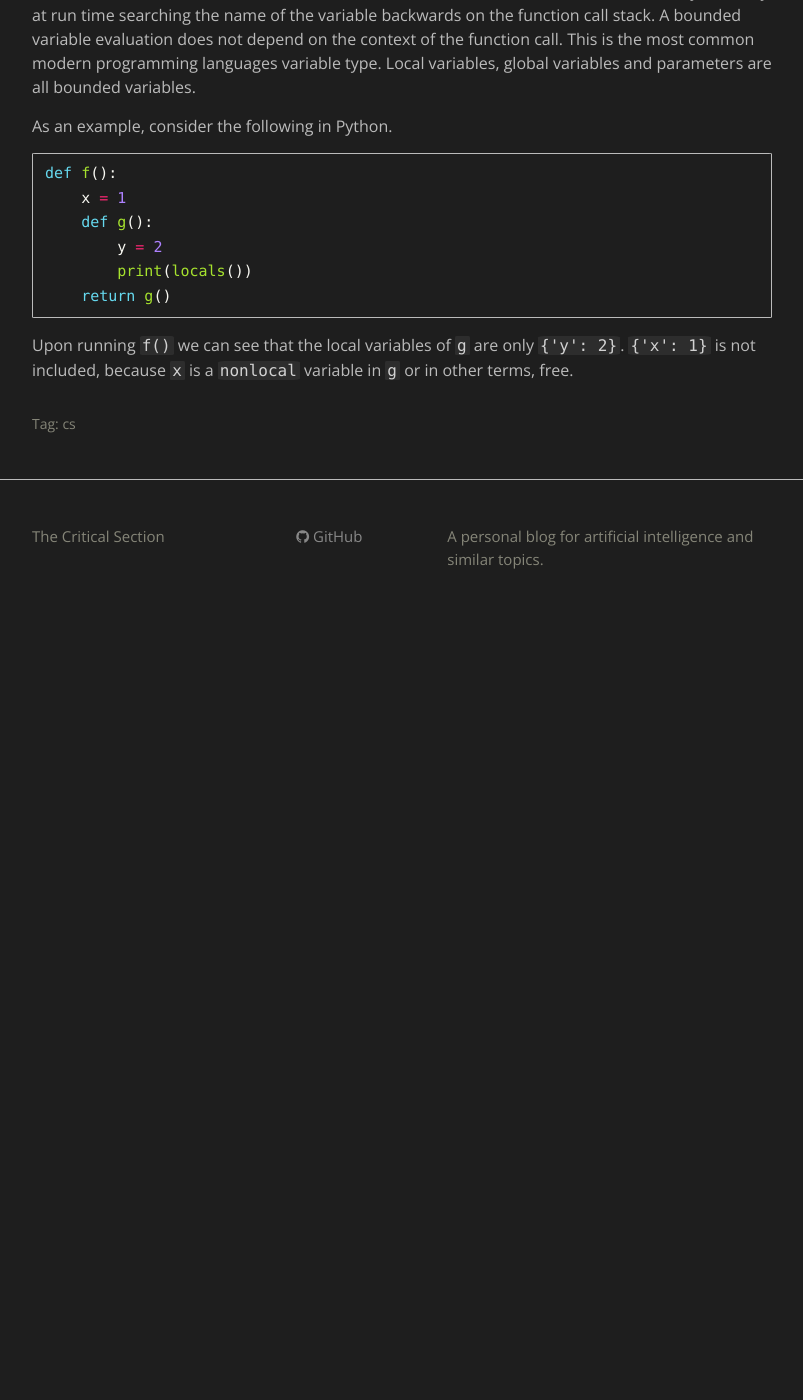
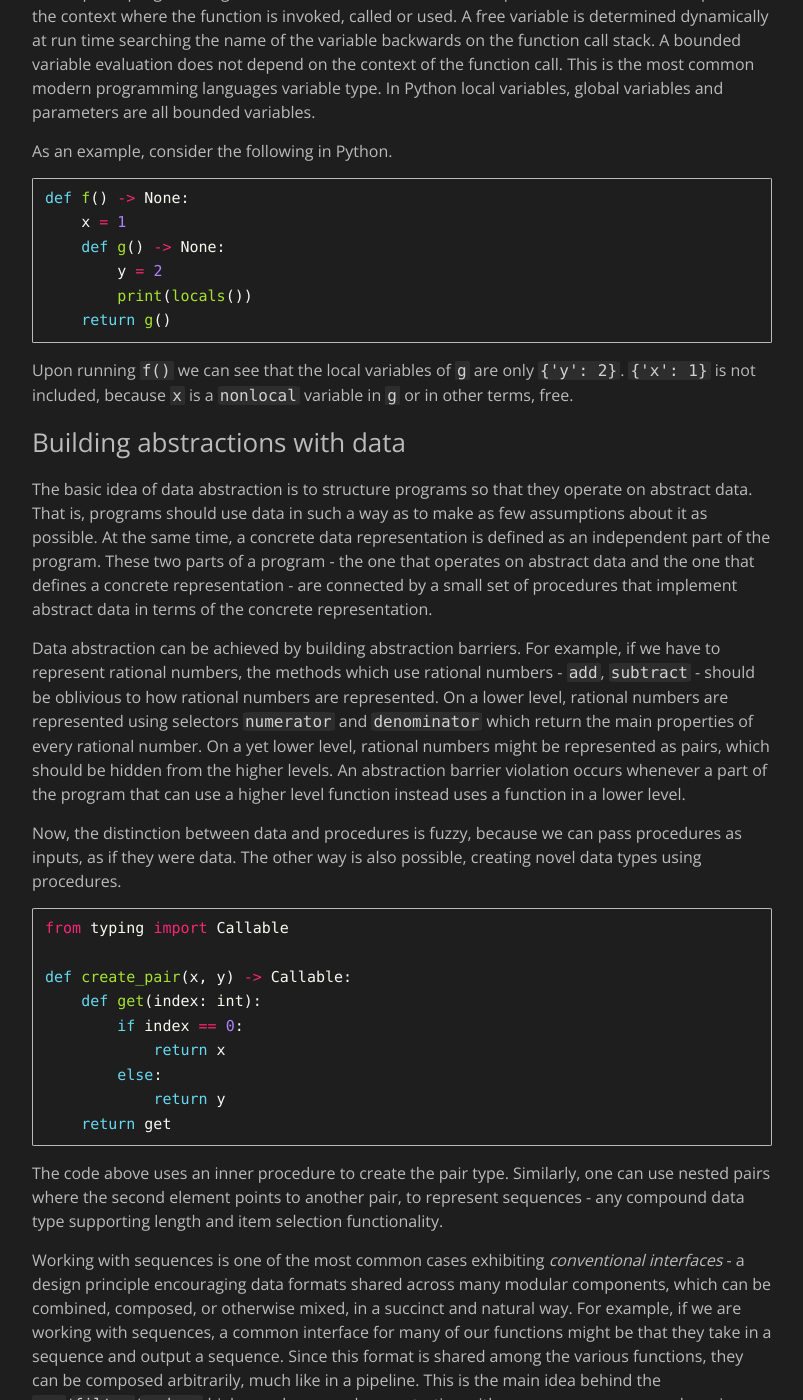
Before and after one commit to aceofgreens/aceofgreens.github.io, a Jekyll site: the page built from _posts/2022-07-08-structure_and_interpretation_of_computer_programs.md, in a window 1280 px wide and 1400 px high, scrolled down 2402 px. Shown: the whole window, without its empty margins (238-1041 px from the left). Built offline with Jekyll 4.4.1, drawn with Linux system fonts in a browser that asks for light colours; formulas are drawn with MathJax 3; before the commit the page ends 3032 px from its top, so only the background shows below that; some of the changed text lies outside the part shown.

Commit message:
update on sicp post

````diff
--- a/_posts/2022-07-08-structure_and_interpretation_of_computer_programs.md
+++ b/_posts/2022-07-08-structure_and_interpretation_of_computer_programs.md
@@ -20,7 +20,7 @@
 
 Central to composition is the ability to name objects, which greatly facilitates programming and is a handy tool in managing the complexity of programs. Naming is simply a mapping between names as keys, and objects as values. This association requires the interpreter to have an **environment** - a memory storing these mappings. Whenever an expression is evaluated, its variables are replaced with their values using the current name-to-value mapping.
 
-Along with naming, procedures are the basis of abstraction. They allow us to name a set of statements, possibly depending on any arguments, and execute them repeatedly. If a procedure does not have assignment statements, it can be evaluated easily using a substitution model, either a *normal order* (fully expand and then reduce) or *applicative order* (evaluate the arguments and then apply). Procedures with assignment statements cannot be handled using simple substitution and require the more powerful *environment* model.
+Along with naming, procedures are the basis of abstraction. They allow us to name a set of statements, possibly depending on any arguments, and execute them repeatedly. If a procedure does not have assignment statements, it can be evaluated easily using a substitution model, either *normal order* (fully expand and then reduce) or *applicative order* (evaluate the arguments and then apply). Procedures with assignment statements cannot be handled using simple substitution and require the more powerful *environment* model.
 
 *Higher order procedures* are those procedures that take in or output other procedures. Some use-cases are:
 - In mathematics, to implement partial application, composition, fixed point finders, root finders, iterative improvement solvers,
@@ -30,9 +30,10 @@
 We can implement currying in Python 3 as follows:
 ```python
 from inspect import signature
+from typing import Callable
 
 # An example function with 4 inputs
-def f(x1, x2, x3, x4):
+def f(x1: float, x2: float, x3: float, x4: float) -> float:
     if x4 != 0:
         return x1 * x2 + x3 / x4
     else:
@@ -42,7 +43,7 @@
 g = lambda w: (lambda x: (lambda y: (lambda z: f(w, x, y, z))))
 
 # Second better way that can accomodate variable number of arguments
-def curry(f):
+def curry(f: Callable):
     n_params = len(signature(f).parameters)
 
     def __curry(f, num_args, args):
@@ -59,22 +60,81 @@
 
 We can also define procedures within procedures. Inner procedures are useful because they can provide **functional abstraction**, where the details of how a function is implemented are suppressed, and the particular function itself can be replaced by any other function with the same overall behavior. In other words, inner procedures allow us to build abstractions that separate the way the procedure is used from the details of how the procedure is implemented, this being the backbone principle of modularity.
 
-Inner and outer procedures have a close resemblance to lambda calculus. Those variables appearing in the body of the procedure that can be consistently renamed without changing the procedure definition are called *bound* variables. Those which are not bound are *free*. The set of expressions for which a binding defines a name is called the *scope* of that name. As an example from lambda calculus, consider $(\lambda x. x)(\lambda y.yx)$. In the first expression $x$ is bound. In the second expression $y$ is bound and $x$ is free, since its value depends on the context. The scope of $x$ is the first lambda and does not extend to the second one.
+Inner and outer procedures have a close resemblance to lambda calculus. Those variables appearing in the body of the procedure that can be consistently renamed without changing the procedure definition are called *bound* variables. Those which are not bound are *free*. The set of expressions for which a binding defines a name is called the *scope* of that name. As an example from the lambda calculus, consider $(\lambda x. x)(\lambda y.yx)$. In the first expression $x$ is bound. In the second expression $y$ is bound and $x$ is free, since its value depends on the context. The scope of $x$ is the first lambda and does not extend to the second one.
 
-In computer programming, a free variable is a variable in some procedure whose value depends on the context where the function is invoked, called or used. A free variable is determined dynamically at run time searching the name of the variable backwards on the function call stack. A bounded variable evaluation does not depend on the context of the function call. This is the most common modern programming languages variable type. Local variables, global variables and parameters are all bounded variables.
+In computer programming, a free variable is a variable in some procedure whose value depends on the context where the function is invoked, called or used. A free variable is determined dynamically at run time searching the name of the variable backwards on the function call stack. A bounded variable evaluation does not depend on the context of the function call. This is the most common modern programming languages variable type. In Python local variables, global variables and parameters are all bounded variables.
 
 As an example, consider the following in Python.
 
 ```python
-def f():
+def f() -> None:
     x = 1
-    def g():
+    def g() -> None:
         y = 2
         print(locals())
     return g()
 ```
 Upon running `f()` we can see that the local variables of `g` are only `{'y': 2}`. `{'x': 1}` is not included, because `x` is a `nonlocal` variable in `g` or in other terms, free.
 
+### Building abstractions with data
+The basic idea of data abstraction is to structure programs so that they operate on abstract data. That is, programs should use data in such a way as to make as few assumptions about it as possible. At the same time, a concrete data representation is defined as an independent part of the program. These two parts of a program - the one that operates on abstract data and the one that defines a concrete representation - are connected by a small set of procedures that implement abstract data in terms of the concrete representation.
+
+Data abstraction can be achieved by building abstraction barriers. For example, if we have to represent rational numbers, the methods which use rational numbers - `add`, `subtract` - should be oblivious to how rational numbers are represented. On a lower level, rational numbers are represented using selectors `numerator` and `denominator` which return the main properties of every rational number. On a yet lower level, rational numbers might be represented as pairs, which should be hidden from the higher levels. An abstraction barrier violation occurs whenever a part of the program that can use a higher level function instead uses a function in a lower level.
+
+Now, the distinction between data and procedures is fuzzy, because we can pass procedures as inputs, as if they were data. The other way is also possible, creating novel data types using procedures.
+
+```python
+from typing import Callable
+
+def create_pair(x, y) -> Callable:
+    def get(index: int):
+        if index == 0:
+            return x
+        else:
+            return y
+    return get
+```
+The code above uses an inner procedure to create the pair type. Similarly, one can use nested pairs where the second element points to another pair, to represent sequences - any compound data type supporting length and item selection functionality.
+
+Working with sequences is one of the most common cases exhibiting *conventional interfaces* - a design principle encouraging data formats shared across many modular components, which can be combined, composed, or otherwise mixed, in a succinct and natural way. For example, if we are working with sequences, a common interface for many of our functions might be that they take in a sequence and output a sequence. Since this format is shared among the various functions, they can be composed arbitrarily, much like in a pipeline. This is the main idea behind the `map`/`filter`/`reduce` higher-order procedures - starting with a sequence, we can apply various selection and transformation operations to process the lists.
+
+There is a close resemblance between the map-reduce flow and signal processing. In signal processing, we begin with an enumerator which generates the signal. It may go next into a filter which discards some samples, or into a transducer which transforms the samples. Periodically, the signals may be accumulated in a reduce (or *fold*) step, yielding aggregated values.
+
+So... procedures can be used to define pairs and sequences. But they can also be used to define mutable data, for example dictionary-like objects. Here, we have a badly performing, but easy to understand dictionary defined using inner procedures. Upon calling `make_dict()`, various inner procedures are defined, along with a list for the dictionary contents, which are represented as a list of key-value tuples. What `make_dict` returns is a function called `dispatch`, which takes in an operation to perform, and optional key and value. This style is called [message passing](https://en.wikipedia.org/wiki/Message_passing) because along with the actual arguments, you pass in a message saying what kind of functionality you want, and the internal function figures out itself what inner function to call.
+
+```python
+from typing import Callable
+
+def make_dict() -> Callable:
+    records: list[tuple] = []
+
+    def getitem(key):
+        for k, v in records:
+            if k == key:
+                return v
+
+    def setitem(key, value) -> None:
+        for item in records:
+            if item[0] == key:
+                item[1] = value
+                return
+        records.append((key, value))
+
+    def dispatch(message: str, key=None, value=None):
+        if message == 'getitem':
+            return getitem(key)
+        elif message == 'setitem':
+            setitem(key, value)
+        elif message == 'keys':
+            return tuple(k for k, _ in records)
+        elif message == 'values':
+            return tuple(v for _, v in records)
+
+    return dispatch
+```
+The function `dispatch` goes through each possible message to see which procedure to call. With many available procedures (imagine in the order of 100s), this may become unnecessarily slow. In that case, **data-directed programming** can be used. In a more general case where also the input type is variable, if we have $n$ procedures and $m$ different data types, we can have up to $nm$ if-else checks for finding the right procedure to call. To add the $m+1$-th type, we'll have to modify all $n$ procedures and add one new check to their code, which is tedious and error-prone. Data-directed programming solves this by having a table where the rows indicate the procedures and the columns the types. Each entry in the table shows the procedure to call for that input type. When we want to add a new type, we just add some new entries to the table. This means that functionality for new types can be designed in isolation and then combined additively (without modification).
+
+
 
 <!-- The major implementation cost of first-class procedures is that allowing procedures
 to be returned as values requires reserving storage for a procedure’s free variables even
````
Also changed, not shown: other parts of _posts/2022-07-08-structure_and_interpretation_of_computer_programs.md (+1 -1 lines).
